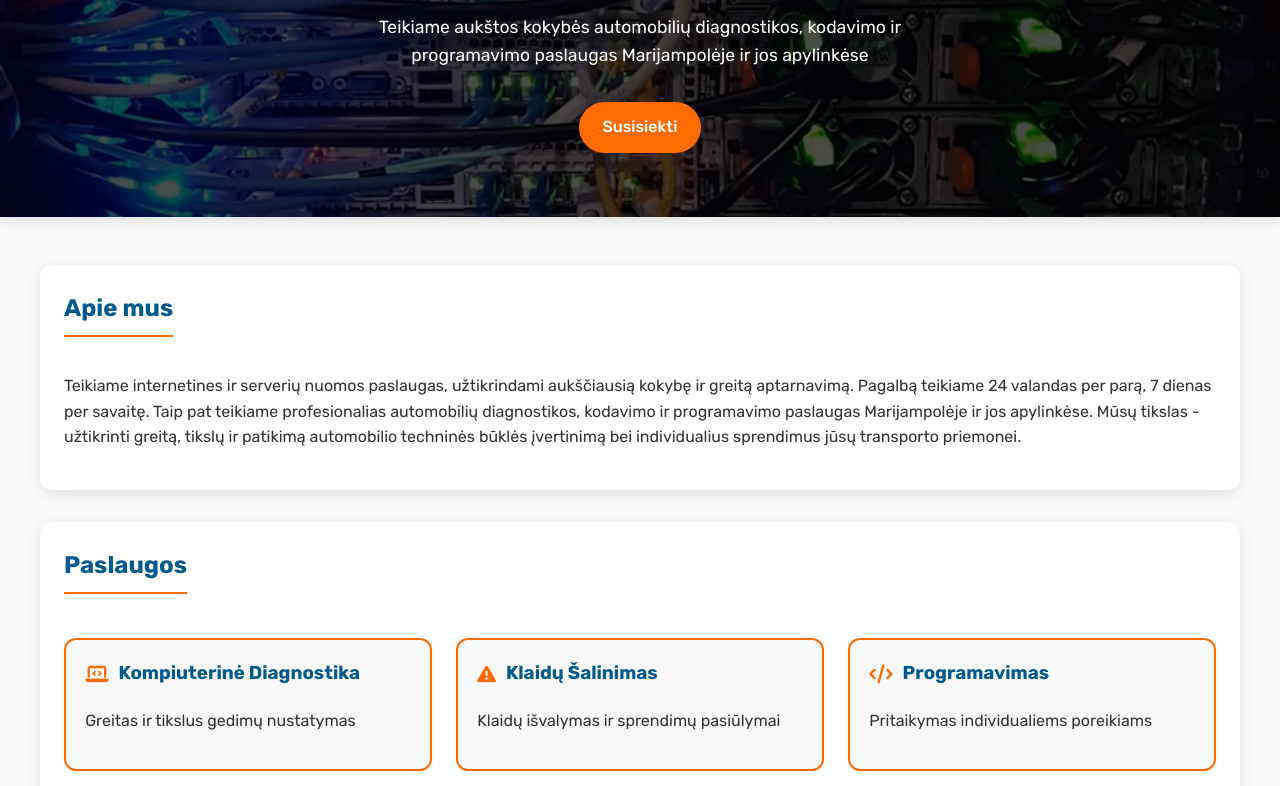
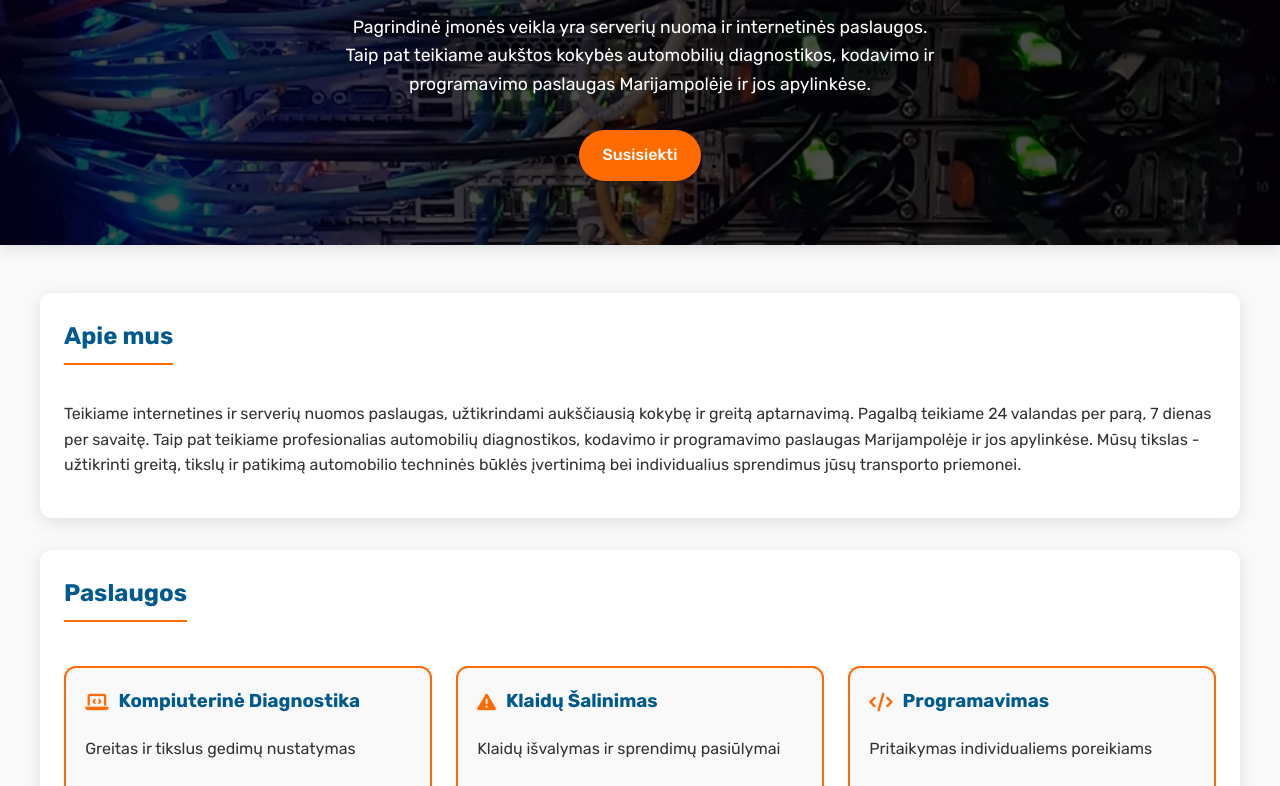
Before and after one commit to arturad/arturad.github.io, a plain HTML site: page index.html in a window 1280 px wide. Shown: the part 206-992 px from the top of the page. Drawn offline with Linux system fonts and the light colour scheme.

Commit message:
Update hero banner description for clarity and detail

```diff
--- a/index.html
+++ b/index.html
@@ -325,8 +325,8 @@
 
   <section class="hero-banner">
     <h2>Internetinės Paslaugos ir Automobilių Diagnostika</h2>
-    <p>Teikiame aukštos kokybės automobilių diagnostikos, kodavimo ir programavimo paslaugas Marijampolėje ir jos
-      apylinkėse</p>
+    <p>Pagrindinė įmonės veikla yra serverių nuoma ir internetinės paslaugos. Taip pat teikiame aukštos kokybės
+      automobilių diagnostikos, kodavimo ir programavimo paslaugas Marijampolėje ir jos apylinkėse.</p>
     <a href="#contact" class="btn">Susisiekti</a>
   </section>
 
```
